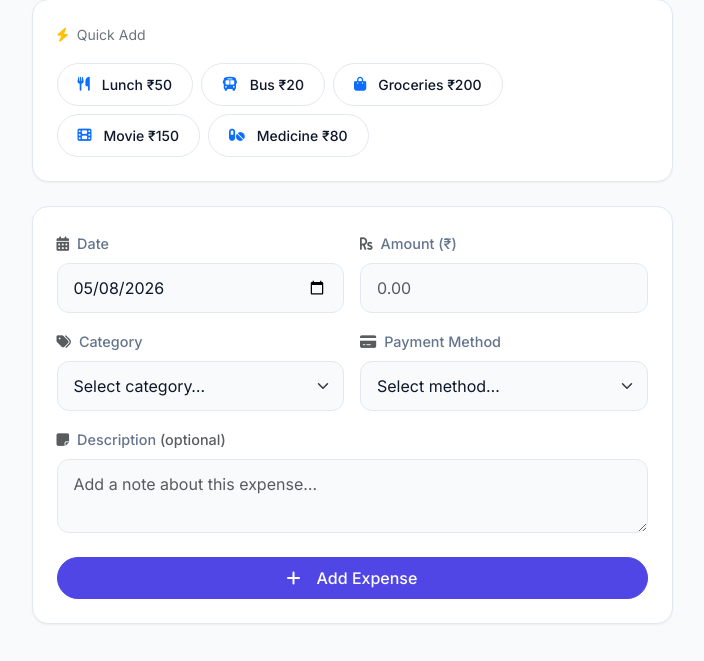
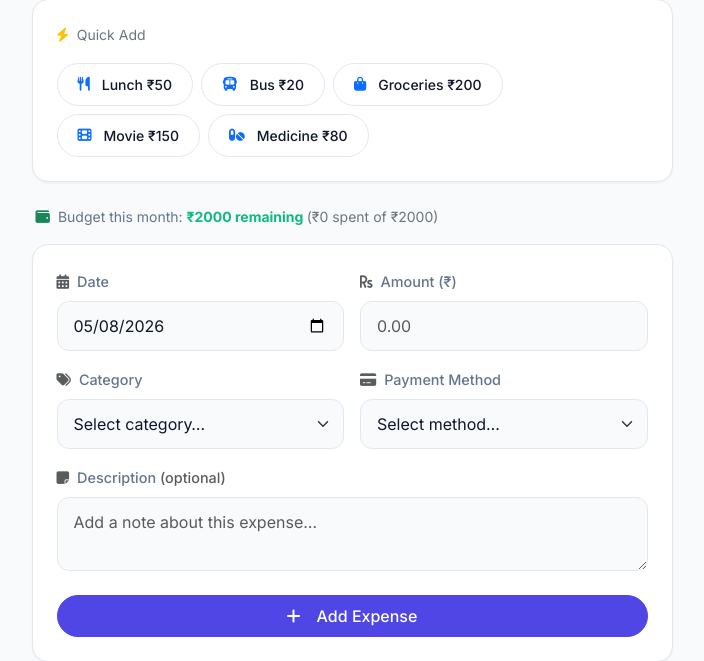
Before and after one commit to M3hul-raj/ExpenseFlow, a Flask app: page /add in a window 1280 px wide. Shown: the part 202-863 px from the top of the page, without its empty margins (288-992 px from the left). Before the commit the page ends 827 px from the top, so only its background shows below. Run offline with Flask 3, Linux system fonts and the light colour scheme; the visitor is signed in with stand-in values (Sample User, id 1).

Commit message:
Phase 3: Budget alerts — dismissible dashboard banner (amber/red) + add expense budget info strip

```diff
--- a/app.py
+++ b/app.py
@@ -220,12 +220,16 @@ def dashboard():
     budget_chart_budgets = [item['budget'] for item in budget_history]
     budget_chart_spending = [item['spending'] for item in budget_history]
 
+    # budget_alert_level is used by the template banner (no flash — handled client-side)
     if budget_progress >= 100:
-        flash('⚠️ You have exceeded your monthly budget!', 'error')
+        budget_alert_level = 'danger'
     elif budget_progress >= 80:
-        flash('⚠️ You are approaching your budget limit (80% used).', 'warning')
+        budget_alert_level = 'warning'
+    else:
+        budget_alert_level = 'none'
 
     return render_template('dashboard.html',
+                         budget_alert_level=budget_alert_level,
                          expenses=expenses,
                          username=user.username,
                          email=user.email,
@@ -276,7 +280,25 @@ def add_expense():
         flash('Expense added successfully!', 'success')
         return redirect(url_for('dashboard'))
 
-    return render_template('add_expense_updated.html', current_date=datetime.now())
+    user_id = session['user_id']
+    current_ym = get_current_year_month()
+    month_spent = sum(
+        e.amount for e in Expense.query.filter(
+            Expense.user_id == user_id,
+            Expense.date.startswith(current_ym)
+        ).all()
+    )
+    add_budget = get_user_budget(user_id, current_ym)
+    add_budget_remaining = add_budget - month_spent
+    add_budget_pct = (month_spent / add_budget * 100) if add_budget > 0 else 0
+
+    return render_template('add_expense_updated.html',
+        current_date=datetime.now(),
+        budget=add_budget,
+        budget_spent=month_spent,
+        budget_remaining=add_budget_remaining,
+        budget_pct=add_budget_pct,
+    )
 
 @app.route('/view')
 def view_expense():
--- a/templates/add_expense_updated.html
+++ b/templates/add_expense_updated.html
@@ -40,7 +40,28 @@
                 </div>
             </div>
 
+            <!-- Budget Status Strip -->
+            {% if budget > 0 %}
+            <div class="d-flex align-items-center gap-2 mb-3 px-1">
+                <i class="fas fa-wallet {% if budget_remaining <= 0 %}text-danger{% elif budget_pct >= 80 %}text-warning{% else %}text-success{% endif %}" style="font-size:0.9rem;"></i>
+                <span class="small fw-500" style="color:var(--text-secondary);">
+                    Budget this month:
+                    <strong style="color:{% if budget_remaining <= 0 %}var(--danger){% elif budget_pct >= 80 %}#D97706{% else %}var(--success){% endif %};">
+                        {% if budget_remaining > 0 %}₹{{ "%.0f"|format(budget_remaining) }} remaining{% else %}₹{{ "%.0f"|format(budget_remaining|abs) }} over budget{% endif %}
+                    </strong>
+                    <span class="text-secondary">(₹{{ "%.0f"|format(budget_spent) }} spent of ₹{{ "%.0f"|format(budget) }})</span>
+                </span>
+                {% if budget_pct >= 80 %}
+                <span class="badge rounded-pill ms-auto"
+                      style="font-size:0.7rem;{% if budget_remaining <= 0 %}background:var(--danger-bg);color:var(--danger);{% else %}background:#FEF3C7;color:#92400E;{% endif %}">
+                    {{ "%.0f"|format(budget_pct) }}% used
+                </span>
+                {% endif %}
+            </div>
+            {% endif %}
+
             <!-- Main Form -->
+
             <div class="fintech-card">
                 <form method="POST" id="expenseForm">
                     <div class="row g-3">
```
Also changed, not shown: templates/dashboard.html (+51 -0 lines).
